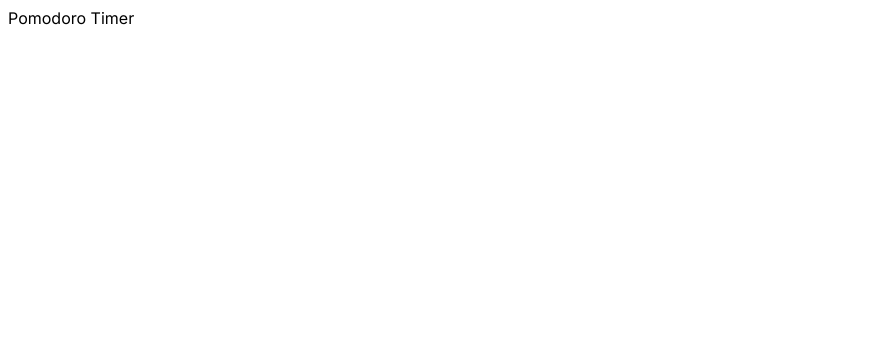
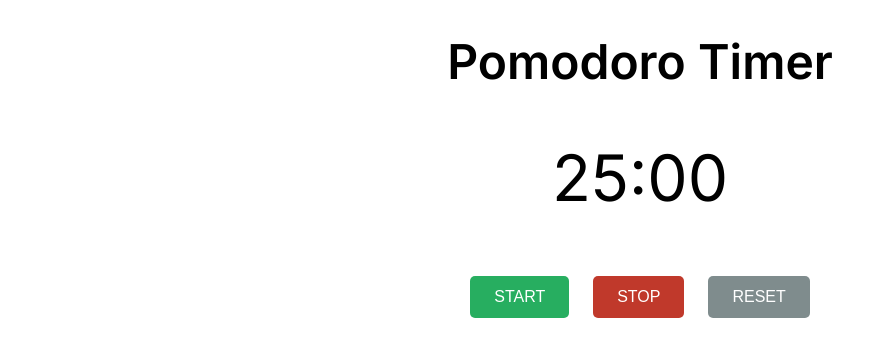
Before and after one commit to rahuljindal1/nextjs14-practice-projects, a Next.js app: page /pomodoro-timer in a window 1280 px wide. Shown: the top 356 px of the page, without its empty margins (0-886 px from the left). Built offline with nearby package versions, Linux system fonts and the light colour scheme.

Commit message:
chore: Add logic to make pomodoro timer work

```diff
--- a/components/Button/index.tsx
+++ b/components/Button/index.tsx
@@ -4,6 +4,7 @@ import styles from "./styles.module.css";
 type Props = {
   btnText: string;
   onClick: () => void;
+  customStyles?: string[];
   isDisabled?: boolean;
   size?: "small" | "normal" | "large";
   type?: "primary" | "secondary";
@@ -12,6 +13,7 @@ type Props = {
 export default function Button({
   btnText,
   onClick,
+  customStyles = [],
   isDisabled = false,
   size = "normal",
   type = "primary"
@@ -22,7 +24,8 @@ export default function Button({
         styles.button,
         size === "large" ? styles.buttonLarge : "",
         type == "secondary" ? styles.secondary : "",
-        isDisabled ? styles.btnDisabled : ""
+        isDisabled ? styles.btnDisabled : "",
+        customStyles
       )}
       disabled={isDisabled}
       onClick={onClick}
--- a/src/app/pomodoro-timer/page.tsx
+++ b/src/app/pomodoro-timer/page.tsx
@@ -1,3 +1,86 @@
+"use client";
+
+import { useEffect, useState } from "react";
+import { Button } from "../../../components";
+import styles from "./styles.module.css";
+
+type Timer = {
+  minutes: string;
+  seconds: string;
+};
+
+const defaultTimer = { minutes: "25", seconds: "00" };
+
 export default function PomodoroTimer() {
-  return <div>Pomodoro Timer</div>;
+  const [isTimerOn, setIsTimeOn] = useState(false);
+  const [timeoutId, setTimeoutId] = useState<NodeJS.Timeout | undefined>();
+  const [timer, setTimer] = useState<Timer>(defaultTimer);
+
+  const resetBtnHandler = () => {
+    setTimer(defaultTimer);
+    setIsTimeOn(false);
+  };
+
+  const startBtnHandler = () => {
+    setIsTimeOn(true);
+  };
+
+  const stopBtnHandler = () => {
+    setIsTimeOn(false);
+    clearTimeout(timeoutId);
+  };
+
+  const reduceTimerCount = () => {
+    const { minutes, seconds } = timer;
+    const minutesInt = Number(minutes);
+    const secondsInt = Number(seconds);
+
+    if (minutesInt === 0 && secondsInt === 0) {
+      return;
+    }
+
+    const newSeconds = secondsInt === 0 ? 59 : secondsInt - 1;
+    const newMinutes = secondsInt === 0 ? minutesInt - 1 : minutesInt;
+
+    setTimer({
+      minutes: String(newMinutes).padStart(2, "0"),
+      seconds: String(newSeconds).padStart(2, "0")
+    });
+  };
+
+  useEffect(() => {
+    if (!isTimerOn) {
+      return;
+    }
+
+    const newTimeoutId = setTimeout(() => {
+      reduceTimerCount();
+      setTimeoutId(newTimeoutId);
+    }, 1000);
+  }, [isTimerOn, timeoutId]);
+
+  return (
+    <main className={styles.mainContainer}>
+      <div className={styles.title}>Pomodoro Timer</div>
+      <div className={styles.timer}>{`${timer.minutes}:${timer.seconds}`}</div>
+      <div className={styles.actions}>
+        <Button
+          customStyles={[styles.start]}
+          btnText="START"
+          isDisabled={isTimerOn}
+          onClick={startBtnHandler}
+        />
+        <Button
+          customStyles={[styles.stop]}
+          btnText="STOP"
+          onClick={stopBtnHandler}
+        />
+        <Button
+          customStyles={[styles.reset]}
+          btnText="RESET"
+          onClick={resetBtnHandler}
+        />
+      </div>
+    </main>
+  );
 }
--- /dev/null
+++ b/src/app/pomodoro-timer/styles.module.css
@@ -0,0 +1,36 @@
+.mainContainer {
+  min-height: 100vh;
+  display: flex;
+  flex-direction: column;
+  align-items: center;
+  padding: 12px;
+
+  .title {
+    font-size: 3rem;
+    font-weight: 600;
+    margin: 12px;
+  }
+
+  .timer {
+    font-size: 4rem;
+    margin: 36px;
+  }
+
+  .actions {
+    margin: 24px;
+    display: flex;
+    gap: 24px;
+
+    .start {
+      background-color: #27ae60;
+    }
+
+    .stop {
+      background-color: #c0392b;
+    }
+
+    .reset {
+      background-color: #7f8c8d;
+    }
+  }
+}
```
